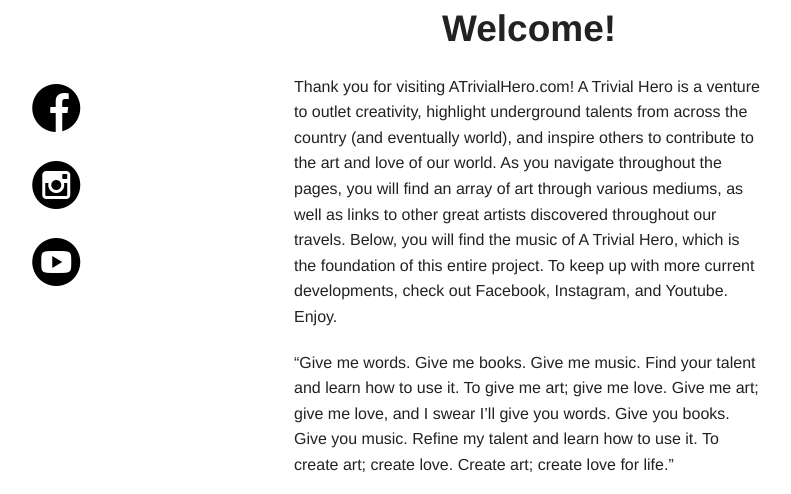
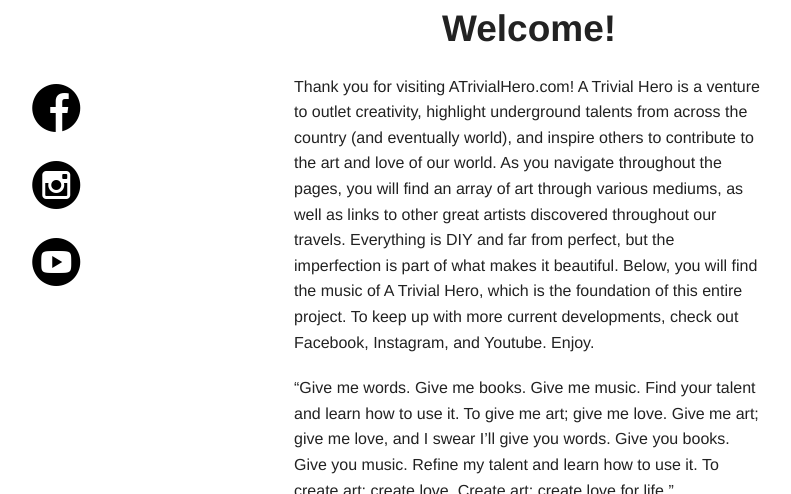
Before and after one commit to atrivialhero/atrivialhero.github.io, a Jekyll site: the page built from index.md, in a window 1280 px wide and 900 px high, cut to the strip 244-738 px from the top of the window. Shown: the whole strip, without its empty margins (236-1027 px from the left). Built offline with Jekyll 4.4.1, drawn with Linux system fonts in a browser that asks for light colours; some web fonts are replaced; Markdown is read by kramdown in place of the engine named in the settings.

Commit message:
Update index.md

```diff
--- a/index.md
+++ b/index.md
@@ -9,6 +9,6 @@ sitemap:
 
 Welcome!
 --------
-Thank you for visiting ATrivialHero.com! A Trivial Hero is a venture to outlet creativity, highlight underground talents from across the country (and eventually world), and inspire others to contribute to the art and love of our world. As you navigate throughout the pages, you will find an array of art through various mediums, as well as links to other great artists discovered throughout our travels. Below, you will find the music of A Trivial Hero, which is the foundation of this entire project. To keep up with more current developments, check out Facebook, Instagram, and Youtube. Enjoy.
+Thank you for visiting ATrivialHero.com! A Trivial Hero is a venture to outlet creativity, highlight underground talents from across the country (and eventually world), and inspire others to contribute to the art and love of our world. As you navigate throughout the pages, you will find an array of art through various mediums, as well as links to other great artists discovered throughout our travels. Everything is DIY and far from perfect, but the imperfection is part of what makes it beautiful. Below, you will find the music of A Trivial Hero, which is the foundation of this entire project. To keep up with more current developments, check out Facebook, Instagram, and Youtube. Enjoy.
 
 "Give me words. Give me books. Give me music. Find your talent and learn how to use it. To give me art; give me love. Give me art; give me love, and I swear I'll give you words. Give you books. Give you music. Refine my talent and learn how to use it. To create art; create love. Create art; create love for life."
```
